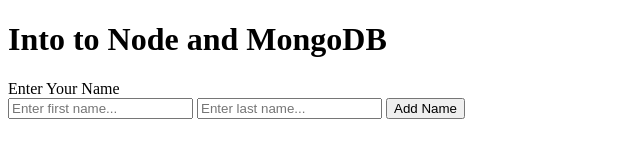
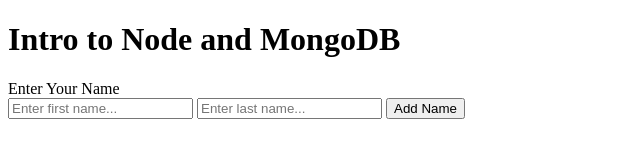
Before and after one commit to abhihsn/abhihsn, a website: page index.html in a window 1280 px wide. Shown: the whole page, without its empty margins (0-640 px from the left). Drawn offline with Linux system fonts and the light colour scheme.

Commit message:
Spelling changes

```diff
--- a/index.html
+++ b/index.html
@@ -5,7 +5,7 @@
  </head>
 
  <body>
- <h1>Into to Node and MongoDB</h1>
+ <h1>Intro to Node and MongoDB</h1>
  <form method="post" action="/addname">
  <label>Enter Your Name</label><br>
  <input type="text" name="firstName" placeholder="Enter first name..." required>
```
